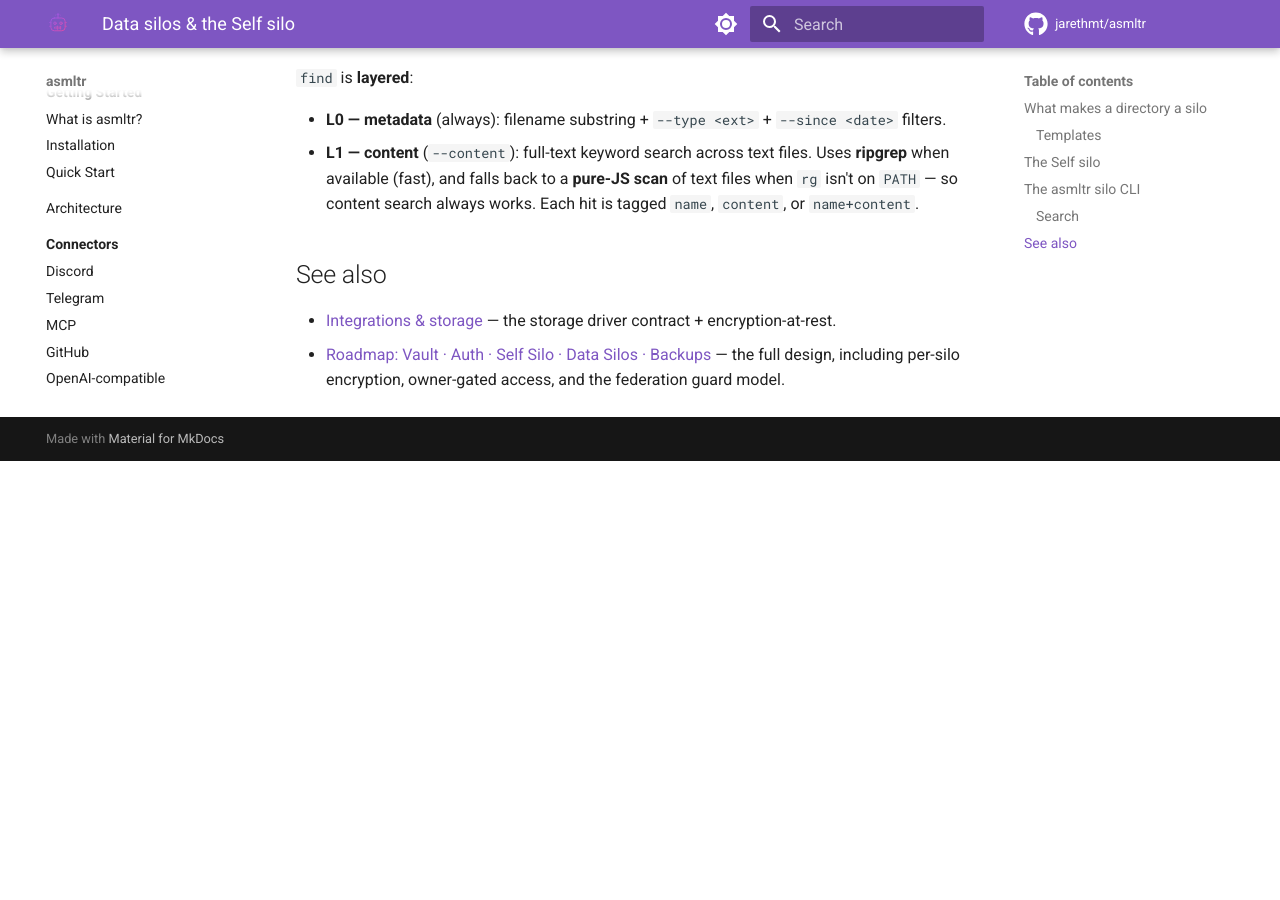
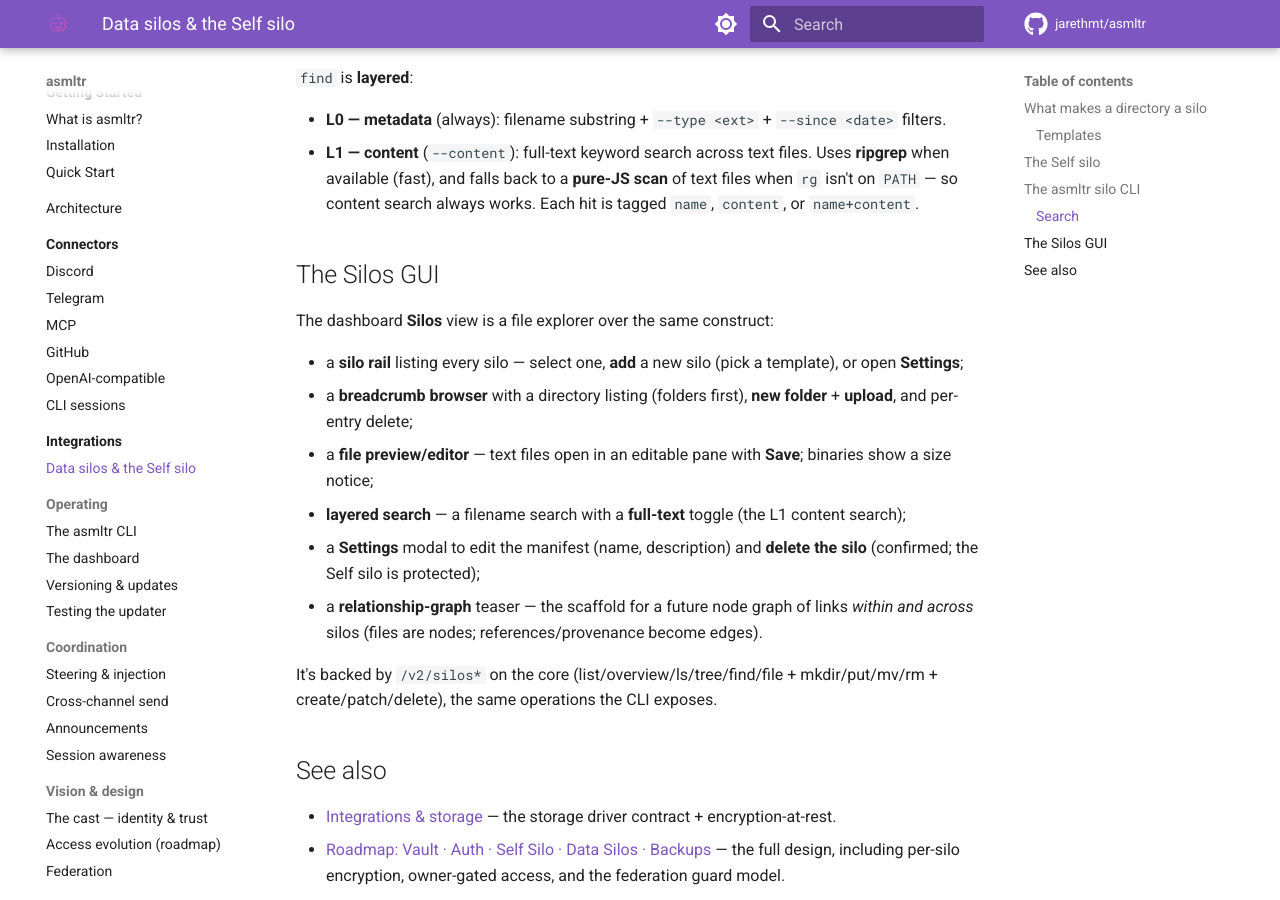
Before and after one commit to gtwy/asmltr, an MkDocs documentation site: the page built from docs/silos.md, in a window 1280 px wide and 900 px high, scrolled down 1847 px. Built offline with MkDocs 1.6.1 and Material for MkDocs 9.7.7, drawn with Linux system fonts in a browser that asks for light colours; comment, search, counter and statistics services are not loaded; before the commit the page ends 2308 px from its top, so only the background shows below that.

Commit message:
docs(silo): Silos GUI — dashboard views table + silos page GUI section

```diff
--- a/docs/silos.md
+++ b/docs/silos.md
@@ -76,6 +76,22 @@
   available (fast), and falls back to a **pure-JS scan** of text files when `rg` isn't on `PATH` — so
   content search always works. Each hit is tagged `name`, `content`, or `name+content`.
 
+## The Silos GUI
+
+The dashboard **Silos** view is a file explorer over the same construct:
+
+- a **silo rail** listing every silo — select one, **add** a new silo (pick a template), or open **Settings**;
+- a **breadcrumb browser** with a directory listing (folders first), **new folder** + **upload**, and per-entry delete;
+- a **file preview/editor** — text files open in an editable pane with **Save**; binaries show a size notice;
+- **layered search** — a filename search with a **full-text** toggle (the L1 content search);
+- a **Settings** modal to edit the manifest (name, description) and **delete the silo** (confirmed; the Self
+  silo is protected);
+- a **relationship-graph** teaser — the scaffold for a future node graph of links *within and across* silos
+  (files are nodes; references/provenance become edges).
+
+It's backed by `/v2/silos*` on the core (list/overview/ls/tree/find/file + mkdir/put/mv/rm + create/patch/delete),
+the same operations the CLI exposes.
+
 ## See also
 
 - [Integrations & storage](integrations/index.md) — the storage driver contract + encryption-at-rest.
```
Also changed, not shown: docs/dashboard.md (+1 -0 lines).
